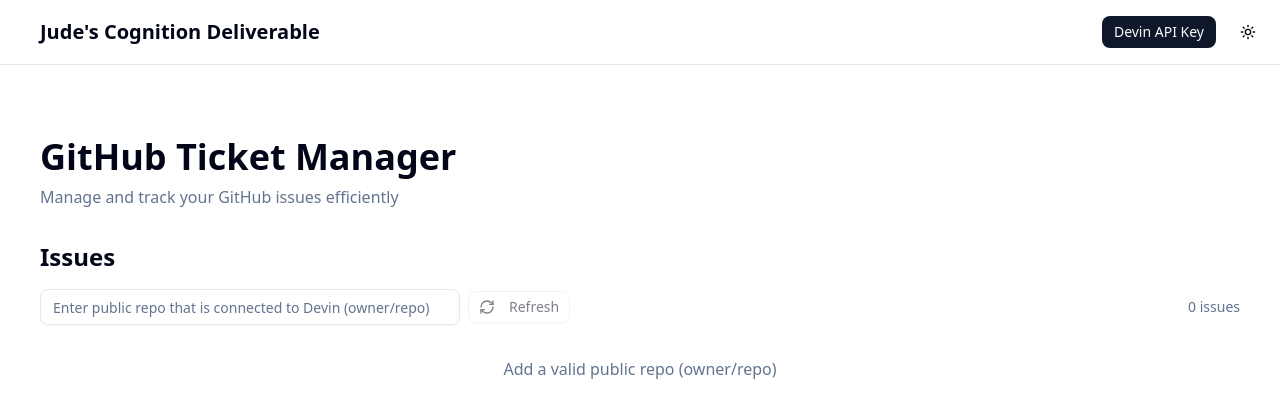
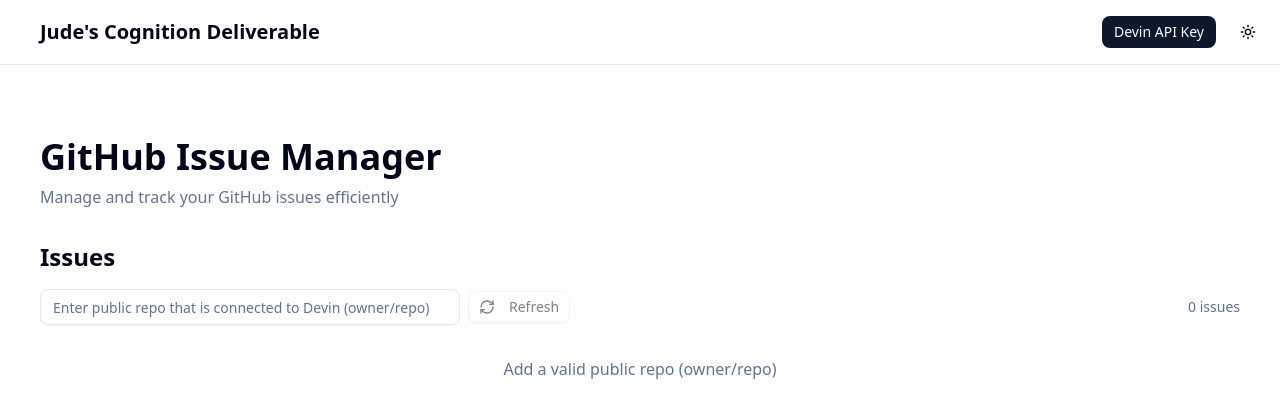
Before and after one commit to jpartovi/cognition-deliverable, a Next.js app: page / in a window 1280 px wide. Shown: the top 418 px of the page. Built offline with nearby package versions, Linux system fonts and the light colour scheme.

Commit message:
Title change

```diff
--- a/src/app/page.tsx
+++ b/src/app/page.tsx
@@ -4,7 +4,7 @@
   return (
     <div className="container mx-auto py-8 space-y-8">
       <header>
-        <h1 className="text-4xl font-extrabold mb-2">GitHub Ticket Manager</h1>
+        <h1 className="text-4xl font-extrabold mb-2">GitHub Issue Manager</h1>
         <p className="text-muted-foreground">Manage and track your GitHub issues efficiently</p>
       </header>
       <section>
--- a/src/components/issues-table.tsx
+++ b/src/components/issues-table.tsx
@@ -51,7 +51,6 @@
     }
   };
 
-  // Load repo from sessionStorage on mount
   useEffect(() => {
     const stored = typeof window !== 'undefined' ? sessionStorage.getItem("devinRepo") : null;
     if (stored) {
@@ -59,7 +58,6 @@
     }
   }, []);
 
-  // Save repo to sessionStorage on change
   const handleRepoChange = (e: React.ChangeEvent<HTMLInputElement>) => {
     setRepo(e.target.value);
     if (typeof window !== 'undefined') {
--- a/src/lib/github-api.ts
+++ b/src/lib/github-api.ts
@@ -17,7 +17,6 @@
     );
 
     if (!response.ok) {
-      // If repo is not found or not public, return empty array
       return [];
     }
 
```
